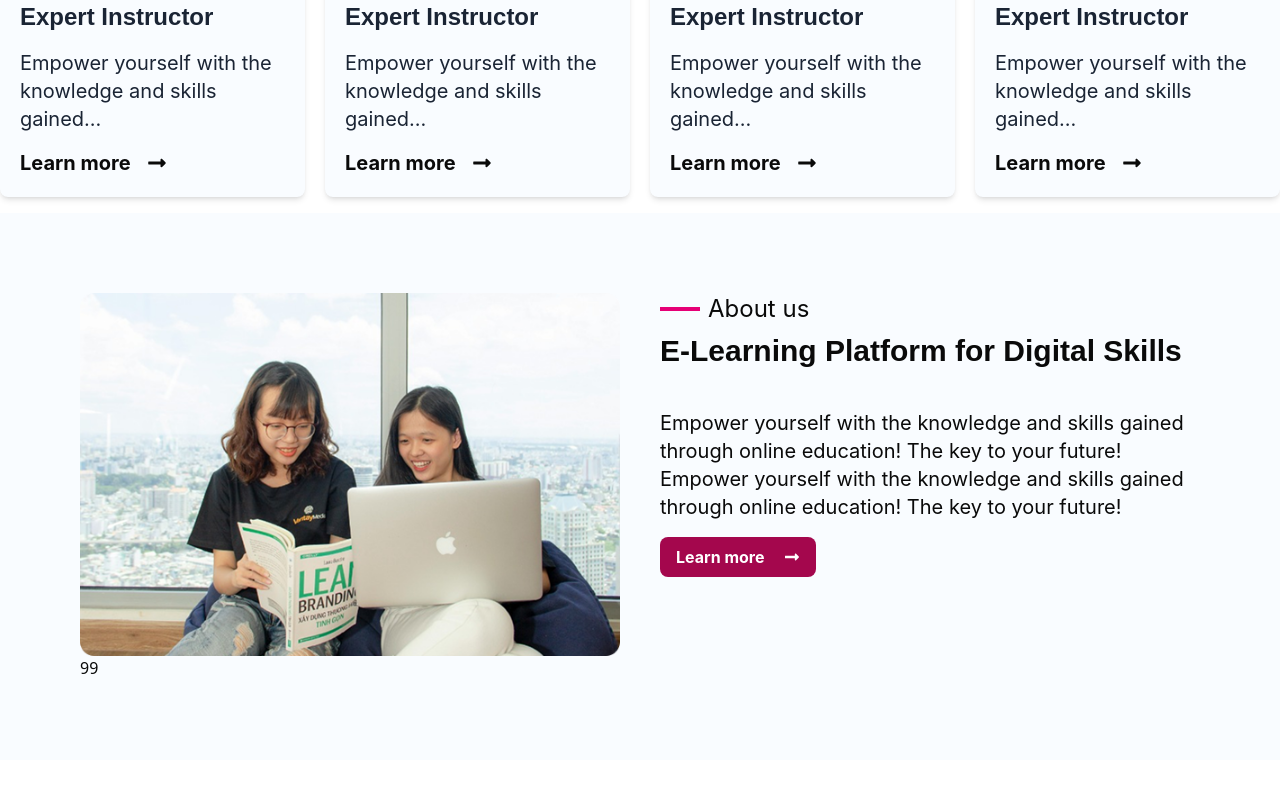
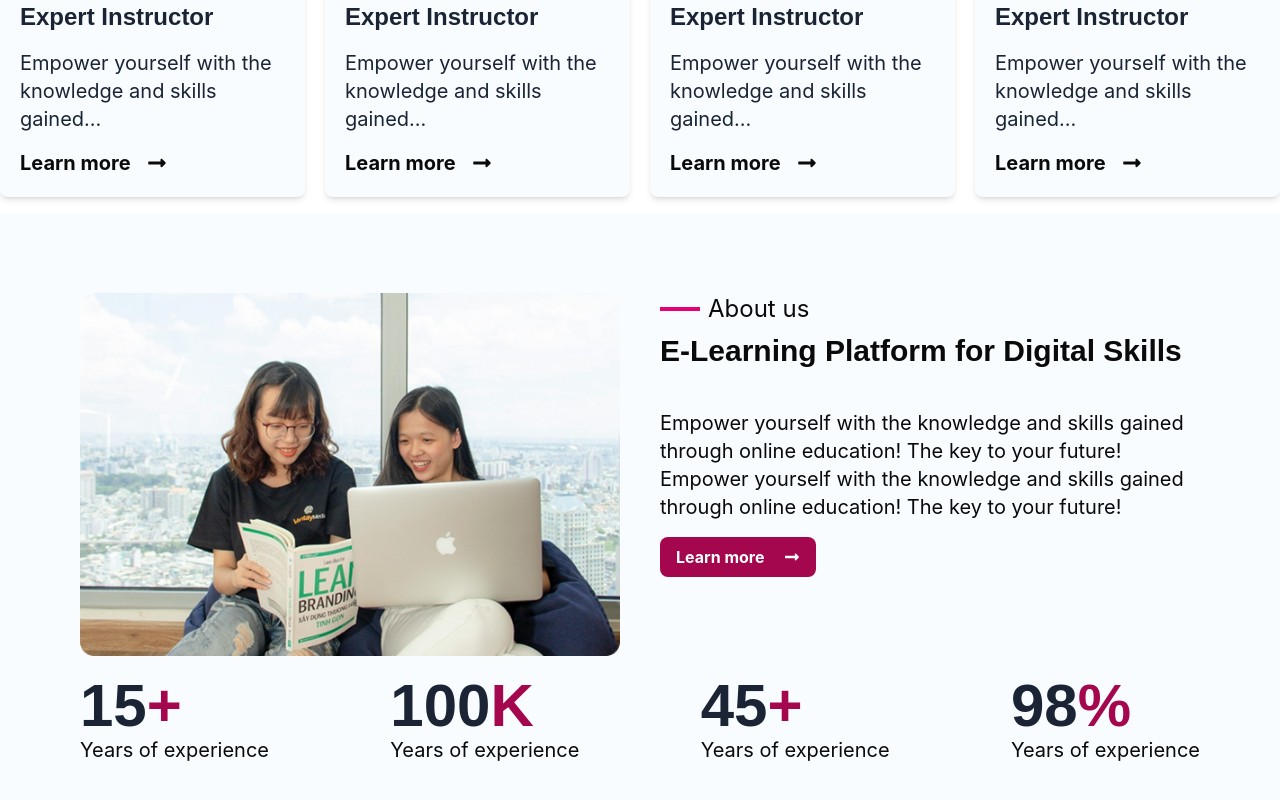
Before and after one commit to bishwas350/education_landingPage, a Next.js app: page / in a window 1280 px wide. Shown: the part 1138-1938 px from the top of the page. Before the commit the page ends 1898 px from the top, so only its background shows below. Built offline with nearby package versions, Linux system fonts and the light colour scheme.

Commit message:
about part complete

```diff
--- a/src/app/component/AboutUs.tsx
+++ b/src/app/component/AboutUs.tsx
@@ -62,8 +62,33 @@ function AboutUs() {
               </div>
             </div>
           </div>
-            <div className="" ref={counterRef}>
-                <h1>{counter ? <CountUp end={99} start={0} delay={0} duration={5}/> :"0"}</h1>
+            <div className="mt-5" ref={counterRef}>
+                <div className="flex gap-10 justify-between items-center">
+                <div className="">
+                <h1 className="font-plus font-bold text-6xl text-[#1A2434]">{counter ? <CountUp end={15} start={0} delay={0} duration={5}/> :"0"}
+                <span className="text-[#A4074D]">+</span>
+                </h1>
+                <p className="font-inter text-xl">Years of experience</p>
+                </div>
+                <div className="">
+                <h1 className="font-plus font-bold text-6xl text-[#1A2434]">{counter ? <CountUp end={100} start={0} delay={0} duration={5}/> :"0"}
+                <span className="text-[#A4074D]">K</span>
+                </h1>
+                <p className="font-inter text-xl">Years of experience</p>
+                </div>
+                <div className="">
+                <h1 className="font-plus font-bold text-6xl text-[#1A2434]">{counter ? <CountUp end={45} start={0} delay={0} duration={5}/> :"0"}
+                <span className="text-[#A4074D]">+</span>
+                </h1>
+                <p className="font-inter text-xl">Years of experience</p>
+                </div>
+                <div className="">
+                <h1 className="font-plus font-bold text-6xl text-[#1A2434]">{counter ? <CountUp end={98} start={0} delay={0} duration={5}/> :"0"}
+                <span className="text-[#A4074D]">%</span>
+                </h1>
+                <p className="font-inter text-xl">Years of experience</p>
+                </div>
+                </div>
             </div>
         </Container>
       </section>
```
